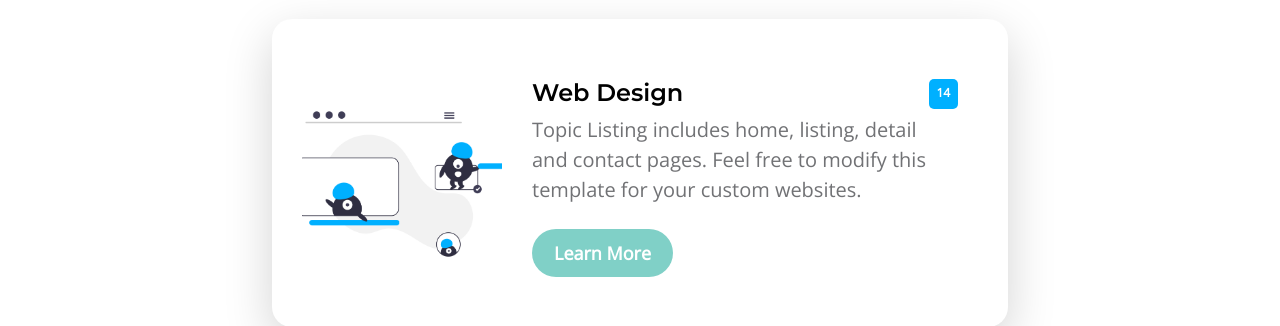
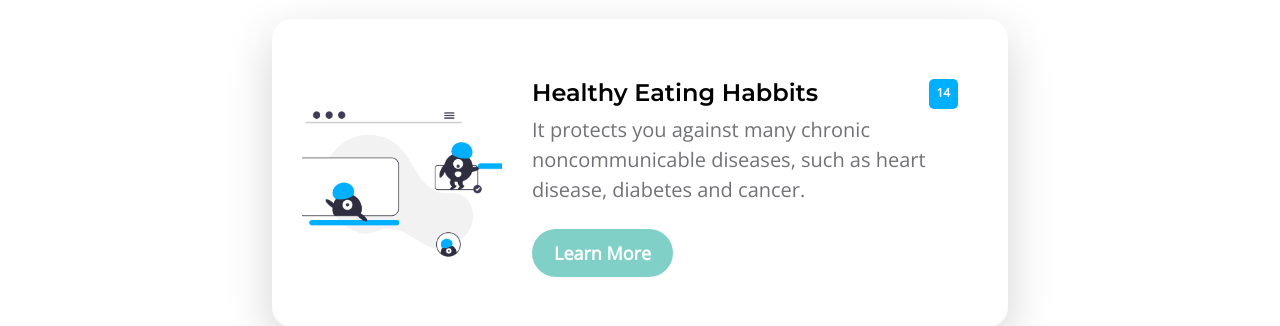
Before and after one commit to DavixVulcan/HackUTA2024, a plain HTML site: page BASE HTML/topics-listing.html in a window 1280 px wide. Shown: the part 478-804 px from the top of the page. Drawn offline with nearby package versions, Linux system fonts and the light colour scheme.

Commit message:
html pic update

```diff
--- a/BASE HTML/topics-listing.html
+++ b/BASE HTML/topics-listing.html
@@ -126,9 +126,9 @@ https://templatemo.com/tm-590-topic-listing
 
                                     <div class="custom-block-topics-listing-info d-flex">
                                         <div>
-                                            <h5 class="mb-2">Web Design</h5>
+                                            <h5 class="mb-2">Healthy Eating Habbits</h5>
 
-                                            <p class="mb-0">Topic Listing includes home, listing, detail and contact pages. Feel free to modify this template for your custom websites.</p>
+                                            <p class="mb-0">It protects you against many chronic noncommunicable diseases, such as heart disease, diabetes and cancer.</p>
 
                                             <a href="topics-detail.html" class="btn custom-btn mt-3 mt-lg-4">Learn More</a>
                                         </div>
```
Also changed, not shown: BASE HTML/index.html (+1 -1 lines), BASE HTML/images/topics/Heart_BPM.png (added).
